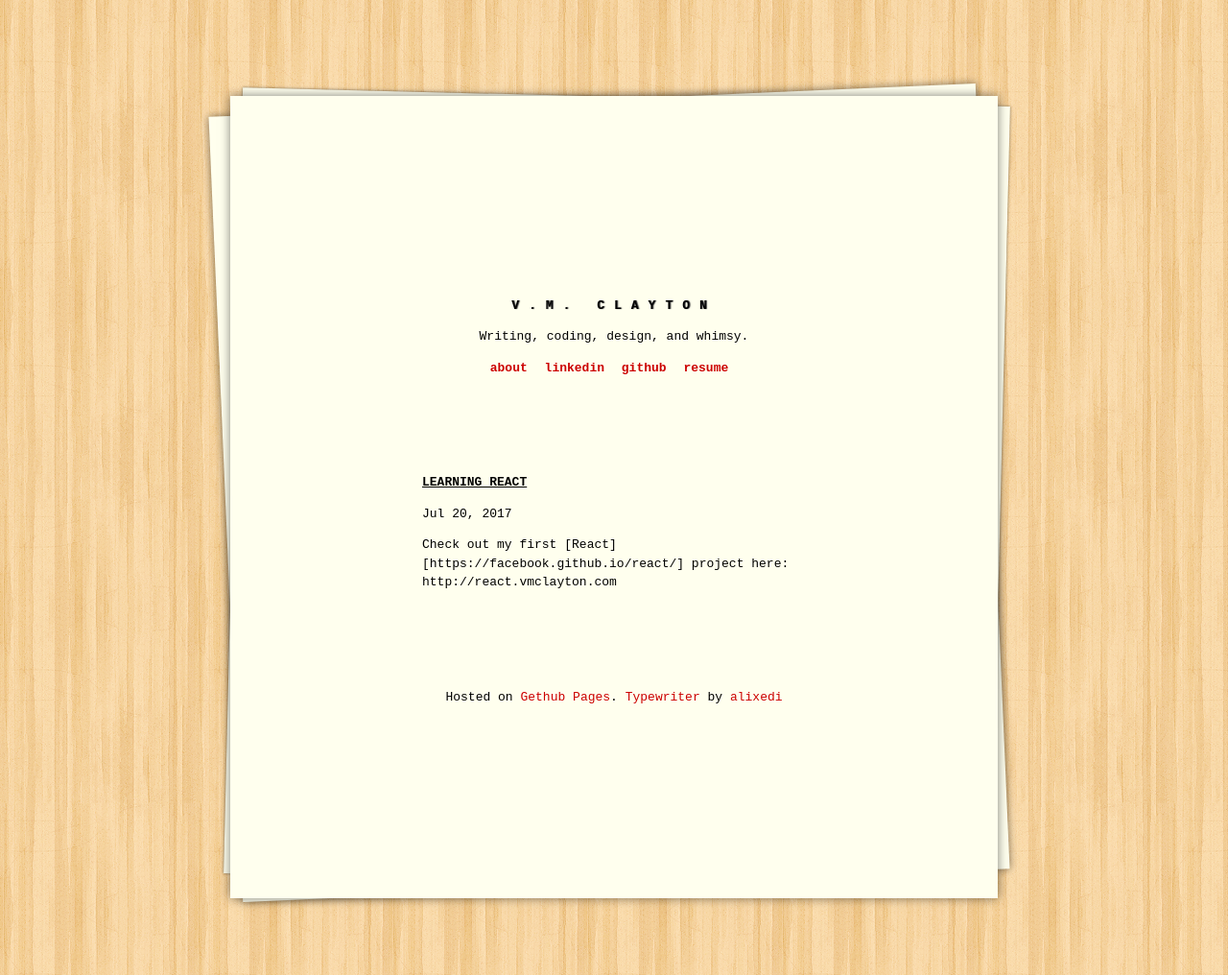
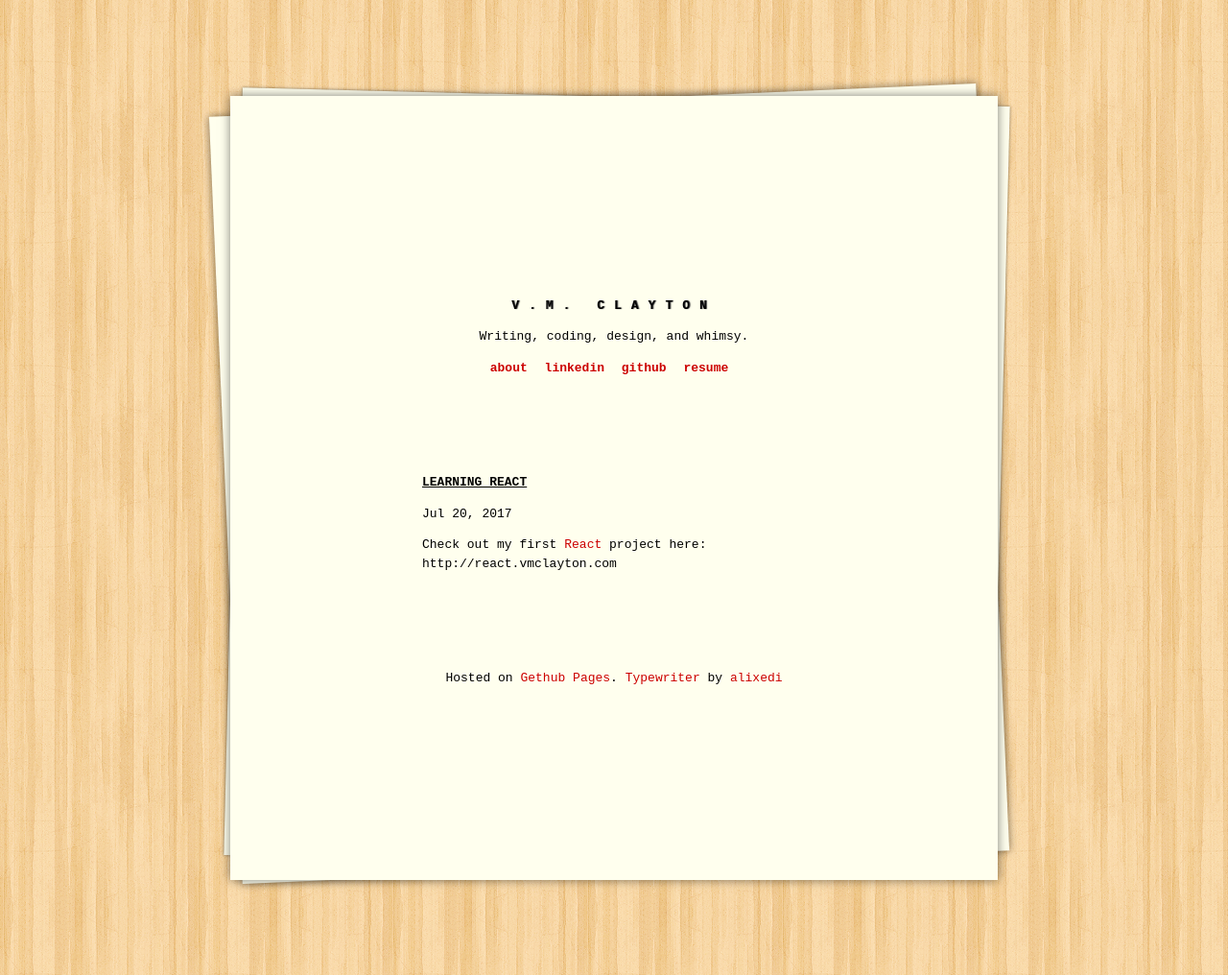
Before and after one commit to tyclayton/writinggirl.github.io, a Jekyll site: the page built from _posts/2017-07-20-learning-react.markdown, in a window 1280 px wide. Shown: the whole page at 96% size. Built offline with Jekyll 4.4.1, drawn with Linux system fonts in a browser that asks for light colours.

Commit message:
Update 2017-07-20-learning-react.markdown

```diff
--- a/_posts/2017-07-20-learning-react.markdown
+++ b/_posts/2017-07-20-learning-react.markdown
@@ -4,5 +4,5 @@ title:  Learning React
 date:   2017-07-20 15:23:00 -0500
 ---
 
-Check out my first [React][https://facebook.github.io/react/] project here:
+Check out my first [React](https://facebook.github.io/react/) project here:
 http://react.vmclayton.com
```
